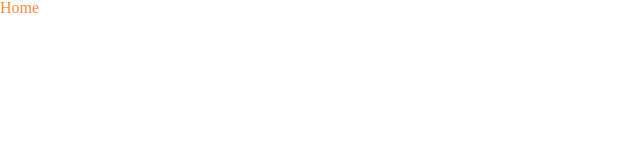
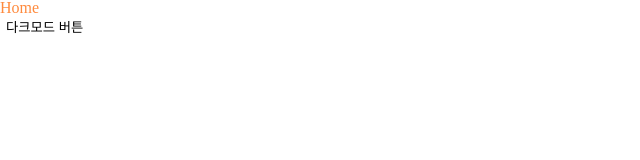
Before and after one commit to Jetty2020/react-presentation, a React (Create React App) app: page / in a window 1280 px wide. Shown: the top 160 px of the page, without its empty margins (0-640 px from the left). Built offline with nearby package versions, Linux system fonts and the light colour scheme.

Commit message:
:lipstick: Dark theme mode 구현

```diff
--- a/src/App.jsx
+++ b/src/App.jsx
@@ -1,5 +1,5 @@
 import { Global, ThemeProvider } from '@emotion/react';
-import React from 'react';
+import React, { useState } from 'react';
 import { HelmetProvider } from 'react-helmet-async';
 import { BrowserRouter, Route, Routes } from 'react-router-dom';
 import { routes } from './constants';
@@ -7,13 +7,23 @@ import Home from './pages/Home';
 import Login from './pages/Login';
 import NotFound from './pages/NotFound';
 import { GlobalStyles } from './styles/globals';
-import { theme } from './styles/theme';
+import { mode } from './styles/theme';
 
 function App() {
+  const [theme, setTheme] = useState(mode.light);
+  const [dark, setDark] = useState(false);
+  const handleMode = () => {
+    if (dark) {
+      setTheme(mode.light);
+    } else {
+      setTheme(mode.dark);
+    }
+    setDark((curr) => !curr);
+  };
   return (
     <HelmetProvider>
       <ThemeProvider theme={theme}>
-        <Global styles={GlobalStyles} />
+        <Global styles={GlobalStyles(theme)} />
         <BrowserRouter>
           <Routes>
             <Route path={routes.home} element={<Home />} />
@@ -21,6 +31,9 @@ function App() {
             <Route path="/*" element={<NotFound />} />
           </Routes>
         </BrowserRouter>
+        <button type="button" onClick={handleMode}>
+          다크모드 버튼
+        </button>
       </ThemeProvider>
     </HelmetProvider>
   );
--- a/src/pages/Home.jsx
+++ b/src/pages/Home.jsx
@@ -14,8 +14,8 @@ function Home() {
 export default Home;
 
 const Text = styled.p`
-  color: ${({ theme }) => theme.color.black};
+  color: ${({ theme }) => theme.text.bodyText};
   @media (min-width: ${({ theme }) => theme.mediaQuery.laptop}) {
-    color: ${({ theme }) => theme.color.primary};
+    color: ${({ theme }) => theme.text.primary};
   }
 `;
--- a/src/styles/globals.js
+++ b/src/styles/globals.js
@@ -1,6 +1,7 @@
 import { css } from '@emotion/react';
 
-export const GlobalStyles = css`
+export const GlobalStyles = (theme) =>
+  css`
     /* http://meyerweb.com/eric/tools/css/reset/
    v2.0 | 20110126
    License: none (public domain)
@@ -160,6 +161,10 @@ export const GlobalStyles = css`
       -webkit-box-orient: vertical;
       padding-bottom: 3px;
     }
+    body {
+      background: ${theme.bg.bodyBg};
+      color: ${theme.text.bodyText};
+    }
   `;
 
 export default GlobalStyles;
--- a/src/styles/theme.js
+++ b/src/styles/theme.js
@@ -1,17 +1,40 @@
-export const theme = {
-  color: {
+// primary: '#ff8a3d',
+// black: '#000000',
+// red: '#f77f77',
+// grey: '#9e9e9e',
+// lightGrey: '#eeeeee',
+// deepGrey: '#757575',
+// darkGrey: '#656e75',
+
+const light = {
+  bg: {
     primary: '#ff8a3d',
-    black: '#000000',
-    red: '#f77f77',
-    grey: '#9e9e9e',
-    lightGrey: '#eeeeee',
-    deepGrey: '#757575',
-    darkGrey: '#656e75',
+    bodyBg: '#ffffff',
   },
-  mediaQuery: {
-    mobile: '375px',
-    tablet: '768px',
-    laptop: '1024px',
-    desktop: '1600px',
+  text: {
+    primary: '#ff8a3d',
+    bodyText: '#000000',
   },
 };
+const dark = {
+  bg: {
+    primary: '#ff8a3d',
+    bodyBg: '#212121',
+  },
+  text: {
+    primary: '#ff8a3d',
+    bodyText: '#d9d9d9',
+  },
+};
+
+const mediaQuery = {
+  mobile: '375px',
+  tablet: '768px',
+  laptop: '1024px',
+  desktop: '1600px',
+};
+
+export const mode = {
+  light: { ...light, mediaQuery },
+  dark: { ...dark, mediaQuery },
+};
```
Lines whose indentation alone changed are shown as unchanged.
